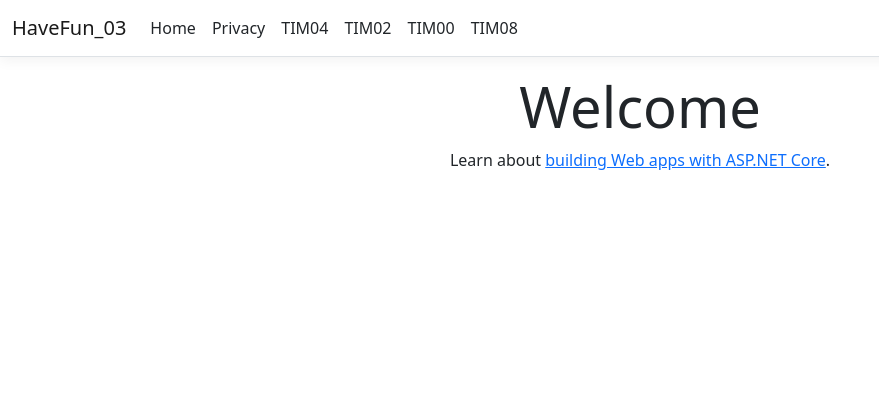
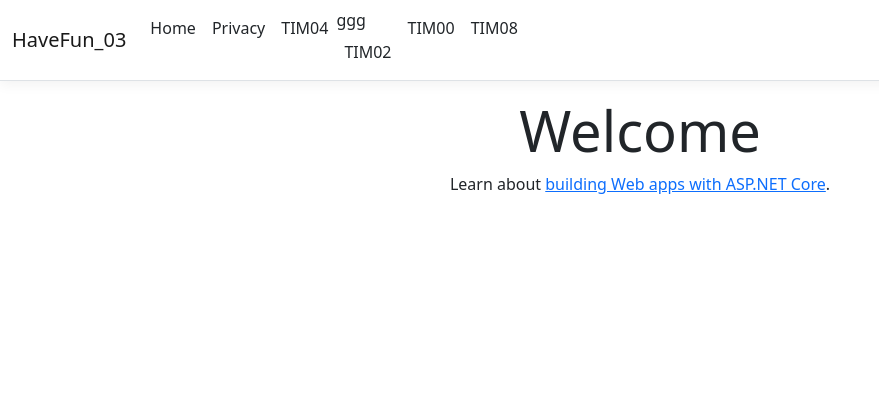
Before and after one commit to Turner-Chang/HaveFun_02, an ASP.NET Core app: page / in a window 1280 px wide. Shown: the top 420 px of the page, without its empty margins (0-879 px from the left). Run offline with ASP.NET Core 8, Linux system fonts and the light colour scheme; style sheets or scripts are compiled from the project's sources.

Commit message:
Reapply "ggg"
This reverts commit 3ee0c6cb3b9109e2b0f0bac721e69b4a22d57c79.

```diff
--- a/HaveFun_03/Views/Shared/_Layout.cshtml
+++ b/HaveFun_03/Views/Shared/_Layout.cshtml
@@ -28,7 +28,7 @@
                         <li class="nav-item">
                             <a class="nav-link text-dark" asp-area="" asp-controller="TIM04" asp-action="Index">TIM04</a>
                         </li>
-                        <li class="nav-item">
+                        <li class="nav-item">ggg
 
                             <a class="nav-link text-dark" asp-area="" asp-controller="TIM02" asp-action="Index">TIM02</a>
                         </li>
```
